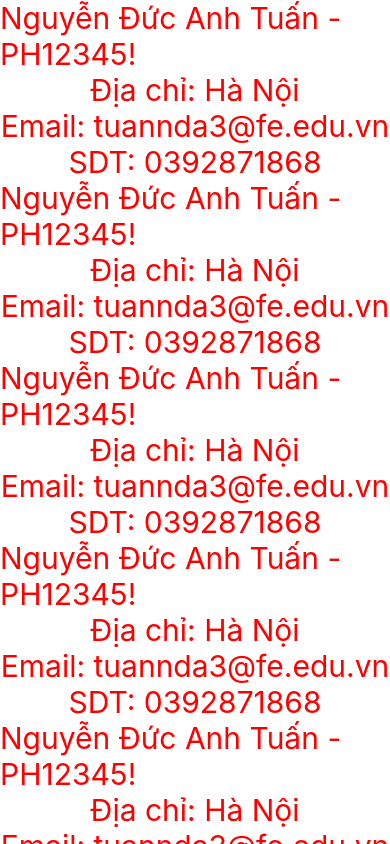
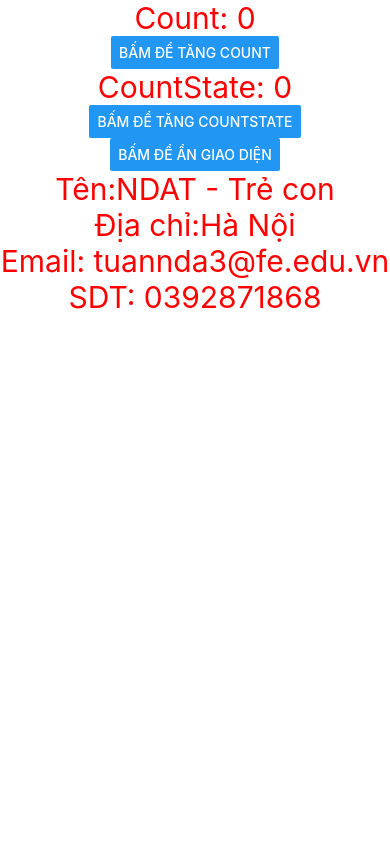
Before and after one commit to tuannda94/MOB306, a React Native app: screen / in a window 390 px wide. Built offline with nearby package versions, Linux system fonts and the light colour scheme.

Commit message:
Arrow function, state

```diff
--- a/App.js
+++ b/App.js
@@ -1,30 +1,86 @@
 import { StatusBar } from "expo-status-bar";
-import { StyleSheet, Text, View, ScrollView } from "react-native";
+import { StyleSheet, Text, View, ScrollView, Button } from "react-native";
+import {useState} from 'react';
 
 export default function App() {
+  // - state là 1 thành phần cung cấp bởi react
+  //    giúp tạo ra 1 biến lưu giữ giá trị, khi nó thay đổi giá trị sẽ
+  //    render lại màn hình
+  // - state sẽ chỉ có tác dụng ở trong function này
+  //    nghĩa là khi thay đổi nó chỉ render lại view đang chứa nó
+
+  // const [tên_state, tên_pt_thay_đổi_gt_bên_trái] = useState(gt mặc định);
+  const [countState, setCountState] = useState(0);
+  const [switchState, setSwitchState] = useState(true);
+
+  // Phần code logic:
+  let name = 'NDAT';
+  let address = 'Hà Nội';
+  let age = 20;
+
+  if (age > 20) {
+    name = 'NDAT - Người lớn';
+  } else {
+    name = 'NDAT - Trẻ con';
+  }
+
+  function showContent(label, value) {
+    return label + ': ' + value;
+  }
+  // chuyển hàm này thành dạng arrow function
+  const arrowShowContent = (label, value) => {
+    return label + ':'+ value;
+  }
+  // sau => là ngoặc tròn hoặc không có ngoặc thì đây chính là
+  // kq của return;
+  const arrowMiniShowContent = (label, value) => (label + ':' + value);
+
+  // Sự kiện tăng giá trị của 1 số
+  let count = 0;
+  const tangCount = () => count++;
+
   return (
     <ScrollView>
       <View style={styles.container}>
-        <Text style={styles.text}>Nguyễn Đức Anh Tuấn - PH12345!</Text>
-        <Text style={styles.text}>Địa chỉ: Hà Nội</Text>
-        <Text style={styles.text}>Email: tuannda3@fe.edu.vn</Text>
-        <Text style={styles.text}>SDT: 0392871868</Text>
-        <Text style={styles.text}>Nguyễn Đức Anh Tuấn - PH12345!</Text>
-        <Text style={styles.text}>Địa chỉ: Hà Nội</Text>
-        <Text style={styles.text}>Email: tuannda3@fe.edu.vn</Text>
-        <Text style={styles.text}>SDT: 0392871868</Text>
-        <Text style={styles.text}>Nguyễn Đức Anh Tuấn - PH12345!</Text>
-        <Text style={styles.text}>Địa chỉ: Hà Nội</Text>
-        <Text style={styles.text}>Email: tuannda3@fe.edu.vn</Text>
-        <Text style={styles.text}>SDT: 0392871868</Text>
-        <Text style={styles.text}>Nguyễn Đức Anh Tuấn - PH12345!</Text>
-        <Text style={styles.text}>Địa chỉ: Hà Nội</Text>
-        <Text style={styles.text}>Email: tuannda3@fe.edu.vn</Text>
-        <Text style={styles.text}>SDT: 0392871868</Text>
-        <Text style={styles.text}>Nguyễn Đức Anh Tuấn - PH12345!</Text>
-        <Text style={styles.text}>Địa chỉ: Hà Nội</Text>
-        <Text style={styles.text}>Email: tuannda3@fe.edu.vn</Text>
-        <Text style={styles.text}>SDT: 0392871868</Text>
+      {
+        switchState
+        ? <>
+            <Text style={styles.text}>Count: {count}</Text>
+            <Button
+              title={"Bấm để tăng count"}
+              onPress={() => tangCount()}
+            />
+          </>
+        : null
+      }
+
+        <Text style={styles.text}>CountState: {countState}</Text>
+        {/* Nếu dùng thêm Button thì phải import từ react-native trước */}
+        <Button
+          title={"Bấm để tăng countState"}
+          onPress={() => setCountState(countState + 1)}
+        />
+        <Button
+          title={"Bấm để ẩn giao diện"}
+          onPress={() => setSwitchState(!switchState)}
+        />
+
+
+
+
+
+        <Text style={styles.text}>
+          {arrowShowContent('Tên', name)}
+        </Text>
+        <Text style={styles.text}>
+          {arrowMiniShowContent('Địa chỉ', address)}
+        </Text>
+        <Text style={styles.text}>
+          {showContent('Email', 'tuannda3@fe.edu.vn')}
+        </Text>
+        <Text style={styles.text}>
+          {showContent('SDT', '0392871868')}
+        </Text>
         {/* Alt + Shift + Mũi tên xuống */}
         <StatusBar style="auto" />
       </View>
```
